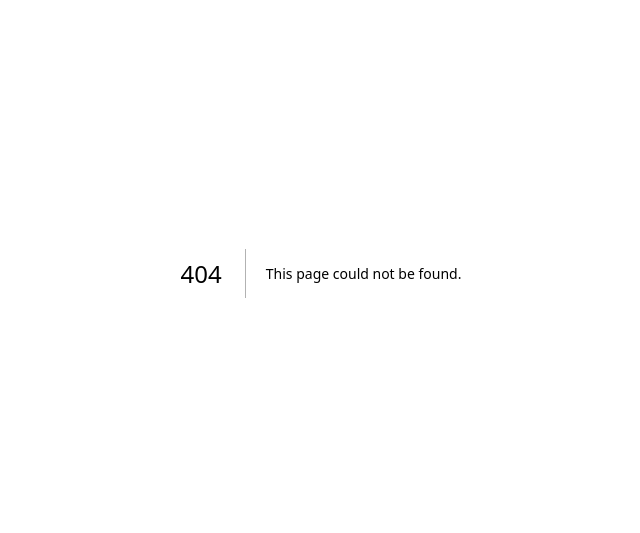
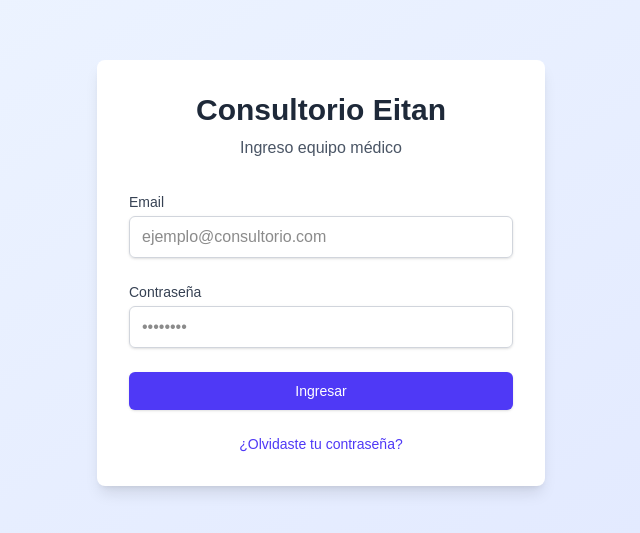
Before and after one commit to atrejo79/eitan, a Next.js app: page /login in a window 1280 px wide. Before the commit this address had no page. Shown: the part 127-660 px from the top of the page, without its empty margins (319-959 px from the left). Built offline with nearby package versions, Linux system fonts and the light colour scheme.

Commit message:
login v1

```diff
--- /dev/null
+++ b/app/login/page.tsx
@@ -0,0 +1,113 @@
+// app/login/page.tsx
+'use client';
+
+import { useState } from 'react';
+import { useRouter } from 'next/navigation';
+
+export default function LoginPage() {
+  const router = useRouter();
+  const [formData, setFormData] = useState({
+    email: '',
+    password: ''
+  });
+  const [error, setError] = useState('');
+  const [loading, setLoading] = useState(false);
+
+  const handleSubmit = async (e: React.FormEvent) => {
+    e.preventDefault();
+    setError('');
+    setLoading(true);
+
+    try {
+      const response = await fetch('/api/auth/login', {
+        method: 'POST',
+        headers: {
+          'Content-Type': 'application/json',
+        },
+        body: JSON.stringify(formData),
+      });
+
+      const data = await response.json();
+
+      if (data.success) {
+        // Guardar token en cookies
+        Cookies.set('token', data.token, { expires: 1 });
+
+        // Guardar información del usuario en localStorage
+        localStorage.setItem('user', JSON.stringify(data.user));
+
+        // Redireccionar según el rol
+        router.push(data.redirectPath);
+      } else {
+        setError(data.message);
+      }
+    } catch (err) {
+      setError('Error al conectar con el servidor');
+    } finally {
+      setLoading(false);
+    }
+  };
+
+  return (
+    <div className="min-h-screen flex items-center justify-center bg-gradient-to-br from-blue-50 to-indigo-100">
+      <div className="bg-white p-8 rounded-lg shadow-lg w-full max-w-md">
+        <div className="text-center mb-8">
+          <h1 className="text-3xl font-bold text-gray-800">Consultorio Eitan</h1>
+          <p className="text-gray-600 mt-2">Ingreso equipo médico</p>
+        </div>
+
+        <form onSubmit={handleSubmit} className="space-y-6">
+          <div>
+            <label htmlFor="email" className="block text-sm font-medium text-gray-700">
+              Email
+            </label>
+            <input
+              type="email"
+              id="email"
+              required
+              className="mt-1 block w-full px-3 py-2 border border-gray-300 rounded-md shadow-sm focus:outline-none focus:ring-indigo-500 focus:border-indigo-500"
+              value={formData.email}
+              onChange={(e) => setFormData({ ...formData, email: e.target.value })}
+              placeholder="ejemplo@consultorio.com"
+            />
+          </div>
+
+          <div>
+            <label htmlFor="password" className="block text-sm font-medium text-gray-700">
+              Contraseña
+            </label>
+            <input
+              type="password"
+              id="password"
+              required
+              className="mt-1 block w-full px-3 py-2 border border-gray-300 rounded-md shadow-sm focus:outline-none focus:ring-indigo-500 focus:border-indigo-500"
+              value={formData.password}
+              onChange={(e) => setFormData({ ...formData, password: e.target.value })}
+              placeholder="••••••••"
+            />
+          </div>
+
+          {error && (
+            <div className="bg-red-50 border border-red-200 text-red-700 px-4 py-3 rounded">
+              {error}
+            </div>
+          )}
+
+          <button
+            type="submit"
+            disabled={loading}
+            className="w-full flex justify-center py-2 px-4 border border-transparent rounded-md shadow-sm text-sm font-medium text-white bg-indigo-600 hover:bg-indigo-700 focus:outline-none focus:ring-2 focus:ring-offset-2 focus:ring-indigo-500 disabled:opacity-50 disabled:cursor-not-allowed"
+          >
+            {loading ? 'Ingresando...' : 'Ingresar'}
+          </button>
+
+          <div className="text-center text-sm text-gray-600">
+            <a href="#" className="text-indigo-600 hover:text-indigo-500">
+              ¿Olvidaste tu contraseña?
+            </a>
+          </div>
+        </form>
+      </div>
+    </div>
+  );
+}
--- a/app/page.tsx
+++ b/app/page.tsx
@@ -1,103 +1,20 @@
-import Image from "next/image";
+// app/page.tsx
+'use client';
+
+import { useEffect } from 'react';
+import { useRouter } from 'next/navigation';
 
 export default function Home() {
+  const router = useRouter();
+
+  useEffect(() => {
+    // Redirigir automáticamente al login
+    router.push('/login');
+  }, [router]);
+
   return (
-    <div className="font-sans grid grid-rows-[20px_1fr_20px] items-center justify-items-center min-h-screen p-8 pb-20 gap-16 sm:p-20">
-      <main className="flex flex-col gap-[32px] row-start-2 items-center sm:items-start">
-        <Image
-          className="dark:invert"
-          src="/next.svg"
-          alt="Next.js logo"
-          width={180}
-          height={38}
-          priority
-        />
-        <ol className="font-mono list-inside list-decimal text-sm/6 text-center sm:text-left">
-          <li className="mb-2 tracking-[-.01em]">
-            Get started by editing{" "}
-            <code className="bg-black/[.05] dark:bg-white/[.06] font-mono font-semibold px-1 py-0.5 rounded">
-              app/page.tsx
-            </code>
-            .
-          </li>
-          <li className="tracking-[-.01em]">
-            Save and see your changes instantly.
-          </li>
-        </ol>
-
-        <div className="flex gap-4 items-center flex-col sm:flex-row">
-          <a
-            className="rounded-full border border-solid border-transparent transition-colors flex items-center justify-center bg-foreground text-background gap-2 hover:bg-[#383838] dark:hover:bg-[#ccc] font-medium text-sm sm:text-base h-10 sm:h-12 px-4 sm:px-5 sm:w-auto"
-            href="https://vercel.com/new?utm_source=create-next-app&utm_medium=appdir-template-tw&utm_campaign=create-next-app"
-            target="_blank"
-            rel="noopener noreferrer"
-          >
-            <Image
-              className="dark:invert"
-              src="/vercel.svg"
-              alt="Vercel logomark"
-              width={20}
-              height={20}
-            />
-            Deploy now
-          </a>
-          <a
-            className="rounded-full border border-solid border-black/[.08] dark:border-white/[.145] transition-colors flex items-center justify-center hover:bg-[#f2f2f2] dark:hover:bg-[#1a1a1a] hover:border-transparent font-medium text-sm sm:text-base h-10 sm:h-12 px-4 sm:px-5 w-full sm:w-auto md:w-[158px]"
-            href="https://nextjs.org/docs?utm_source=create-next-app&utm_medium=appdir-template-tw&utm_campaign=create-next-app"
-            target="_blank"
-            rel="noopener noreferrer"
-          >
-            Read our docs
-          </a>
-        </div>
-      </main>
-      <footer className="row-start-3 flex gap-[24px] flex-wrap items-center justify-center">
-        <a
-          className="flex items-center gap-2 hover:underline hover:underline-offset-4"
-          href="https://nextjs.org/learn?utm_source=create-next-app&utm_medium=appdir-template-tw&utm_campaign=create-next-app"
-          target="_blank"
-          rel="noopener noreferrer"
-        >
-          <Image
-            aria-hidden
-            src="/file.svg"
-            alt="File icon"
-            width={16}
-            height={16}
-          />
-          Learn
-        </a>
-        <a
-          className="flex items-center gap-2 hover:underline hover:underline-offset-4"
-          href="https://vercel.com/templates?framework=next.js&utm_source=create-next-app&utm_medium=appdir-template-tw&utm_campaign=create-next-app"
-          target="_blank"
-          rel="noopener noreferrer"
-        >
-          <Image
-            aria-hidden
-            src="/window.svg"
-            alt="Window icon"
-            width={16}
-            height={16}
-          />
-          Examples
-        </a>
-        <a
-          className="flex items-center gap-2 hover:underline hover:underline-offset-4"
-          href="https://nextjs.org?utm_source=create-next-app&utm_medium=appdir-template-tw&utm_campaign=create-next-app"
-          target="_blank"
-          rel="noopener noreferrer"
-        >
-          <Image
-            aria-hidden
-            src="/globe.svg"
-            alt="Globe icon"
-            width={16}
-            height={16}
-          />
-          Go to nextjs.org →
-        </a>
-      </footer>
+    <div className="min-h-screen flex items-center justify-center">
+      <p>Redirigiendo al login...</p>
     </div>
   );
 }
```
Also changed, not shown: app/mesa_entrada/page.tsx (added).
